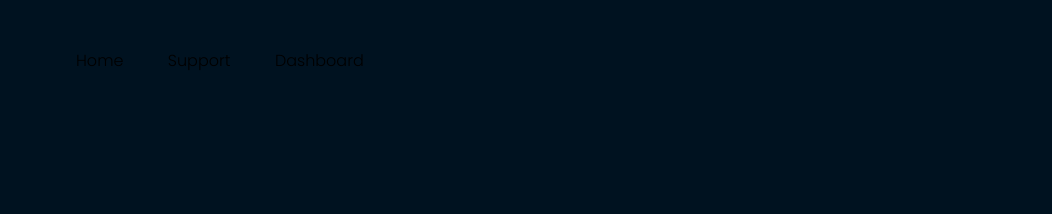
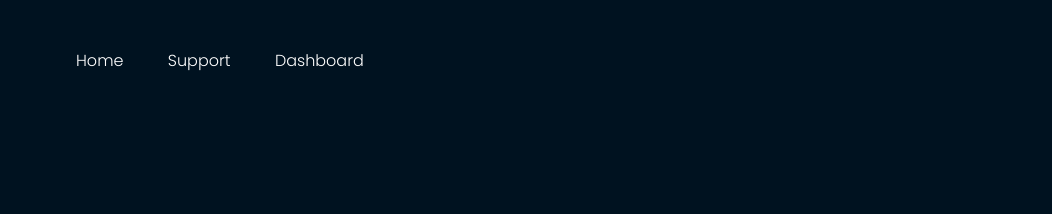
Before and after one commit to AlpineVr/StudioWebsite, a plain HTML site: page index.html in a window 1280 px wide. Shown: the top 214 px of the page, 228-1280 px from the left. Drawn offline with Linux system fonts and the light colour scheme.

Commit message:
Update index.css

```diff
--- a/index.css
+++ b/index.css
@@ -46,6 +46,10 @@
     margin: auto;
     display: flex;
     align-items: center;
+}
+
+.navbar a {
+    color: #ffff;
 }
 
 .logo {
```
